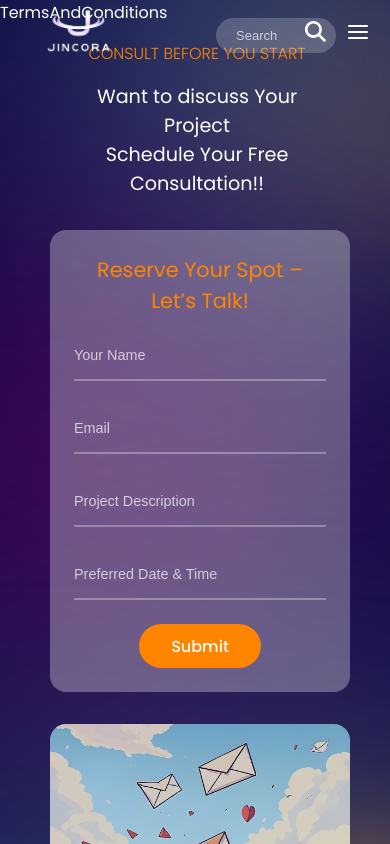
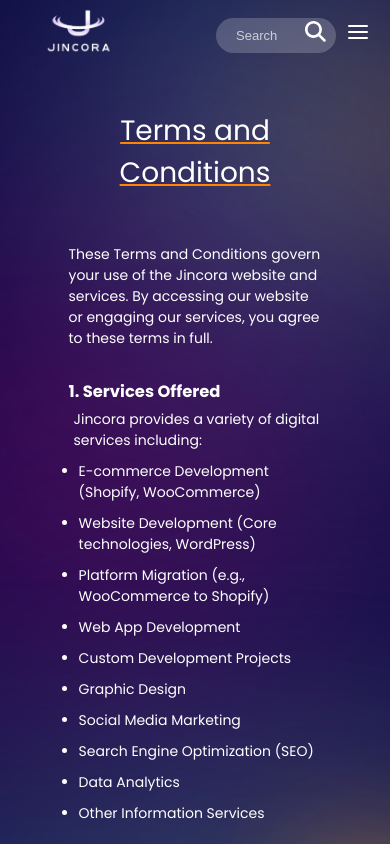
Before and after one commit to Jincora7/JincoraSite, a React (Vite) app: page /terms-and-conditions in a window 390 px wide. Built offline with nearby package versions, Linux system fonts and the light colour scheme.

Commit message:
Terms And Conditions Page

```diff
--- a/src/Layout.jsx
+++ b/src/Layout.jsx
@@ -27,8 +27,12 @@
             case "/privacy-policy":
                 return <PrivacyPolicyBackground/>
 
+            case "/terms-and-conditions":
+                return <PrivacyPolicyBackground/>
+
             default:
-                return <ServicesPageBackground/>;
+                return <PrivacyPolicyBackground/>;
+                // Using PrivacyPolicyBackground becuase it is smallest background that's cover the page without overflow of background and content.
         }
     }
 
--- a/src/components/Policy/Policy.css
+++ b/src/components/Policy/Policy.css
@@ -44,6 +44,8 @@
 @media (max-width:600px){
     .policy-section{
         font-size: 14px;
+        width: 100%;
+        padding: 10px;
     }
 
     .policy-section h1{
--- a/src/components/TermsAndConditions/TermsAndConditions.css
+++ b/src/components/TermsAndConditions/TermsAndConditions.css
@@ -0,0 +1,59 @@
+.terms-wrapper{
+    width: 100%;
+    min-height: 100vh;
+    margin-top: 100px;
+    display: flex;
+    flex-direction: column;
+    align-items: center;
+    justify-content: center;
+    margin-bottom: 100px;
+}
+
+.terms-section{
+    max-width: 70%;
+    /* font-weight: 200; */
+}
+
+.terms-section h1{
+    text-align: center;
+    font-weight: 400;
+    font-size: 3rem;
+    text-decoration: underline;
+    text-decoration-color: #FF8400;
+    margin-bottom: 50px;
+}
+
+.terms-wrapper .terms-section .terms-content-list{
+    margin-top: 30px;
+}
+
+.terms-wrapper .terms-section .terms-content-list ul{
+    margin-top: 10px;
+}
+
+.terms-wrapper .terms-section .terms-content-list li{
+    margin-top: 10px;
+    margin-left: 4%;
+}
+
+.terms-wrapper .terms-section .terms-content-list p{
+    margin-left: 2%;
+    margin-top: 5px;
+}
+
+hr{
+    margin-top: 20px;
+    margin-bottom: 20px;
+}
+
+@media (max-width:600px){
+    .terms-section{
+        font-size: 14px;
+        width: 100%;
+        padding: 10px;
+    }
+
+    .terms-section h1{
+        font-size: 28px;
+    }
+}
--- a/src/components/TermsAndConditions/TermsAndConditions.jsx
+++ b/src/components/TermsAndConditions/TermsAndConditions.jsx
@@ -1,8 +1,113 @@
+import "./TermsAndConditions.css"
+
 import React from 'react'
 
 const TermsAndConditions = () => {
   return (
-    <div>TermsAndConditions</div>
+    <div className="terms-wrapper">
+      <div className="terms-section">
+        <h1>Terms and Conditions</h1>
+
+        <p>These Terms and Conditions govern your use of the Jincora website and services. By accessing our website or engaging our services, you agree to these terms in full.
+        </p>
+
+        <div className="terms-content">
+
+          <div className="terms-content-list">
+            <h3>1. Services Offered </h3>
+            <p>
+              Jincora provides a variety of digital services including:
+            </p>
+
+            <ul>
+              <li>E-commerce Development (Shopify, WooCommerce)</li>
+              <li>Website Development (Core technologies, WordPress)</li>
+              <li>Platform Migration (e.g., WooCommerce to Shopify)</li>
+              <li>Web App Development</li>
+              <li>Custom Development Projects</li>
+              <li>Graphic Design</li>
+              <li>Social Media Marketing</li>
+              <li>Search Engine Optimization (SEO)</li>
+              <li>Data Analytics</li>
+              <li>Other Information Services</li>
+            </ul>
+          </div>
+
+          <div className="terms-content-list">
+            <h3>2. Client Responsibilities</h3>
+            <p>
+              Clients agree to:
+            </p>
+
+            <ul>
+              <li>Provide accurate project requirements and materials.</li>
+              <li>Review and approve work in a timely manner.</li>
+              <li>Make payments as agreed in project terms or invoices.</li>
+            </ul>
+          </div>
+
+          <div className="terms-content-list">
+            <h3>3. Intellectual Property</h3>
+            <p>
+              Unless otherwise agreed:
+            </p>
+
+            <ul>
+              <li>All project deliverables remain the property of Jincora until full payment is received.</li>
+              <li>Custom work created for clients will be transferred upon completion and payment.</li>
+              <li>You must not copy or reuse materials from our website or portfolio without permission.</li>
+            </ul>
+          </div>
+
+          <div className="terms-content-list">
+            <h3>4. Limitation of Liability</h3>
+            <p>
+              Jincora shall not be held liable for:
+            </p>
+
+            <ul>
+              <li>Indirect or consequential damages from using our services.</li>
+              <li>Issues caused by third-party tools, apps, or platforms.</li>
+              <li>Delays or data loss resulting from client-side negligence.</li>
+            </ul>
+          </div>
+
+          <div className="terms-content-list">
+            <h3>5. Payment Terms</h3>
+
+            <ul>
+              <li>Payment terms will be defined per project or service agreement.</li>
+              <li>Delays in payment may result in suspension of services.</li>
+              <li>All prices are exclusive of taxes unless stated otherwise.</li>
+            </ul>
+          </div>
+
+          <div className="terms-content-list">
+            <h3>6. Termination</h3>
+
+            <p>We reserve the right to terminate services if a client breaches these terms, including non-payment or misuse of services.</p>
+          </div>
+
+          <div className="terms-content-list">
+            <h3>7. Modifications</h3>
+
+            <p>We may update these terms from time to time. Continued use of our services implies acceptance of the revised terms.
+            </p>
+          </div>
+
+          <div className="terms-content-list">
+            <h3>8. Governing Law</h3>
+
+            <p>These terms are governed by the laws of India. Any disputes shall be resolved in the courts of Bhopal, Madhya Pradesh.</p>
+          </div>
+
+          <hr />
+
+          <p>For questions or concerns about these policies, please contact us at admin@jincora.com</p>
+
+        </div>
+      </div>
+    </div>
   )
 }
 
```
